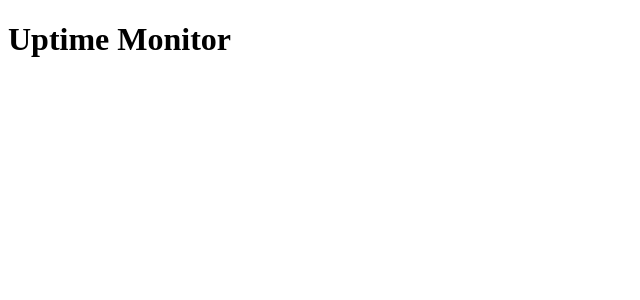
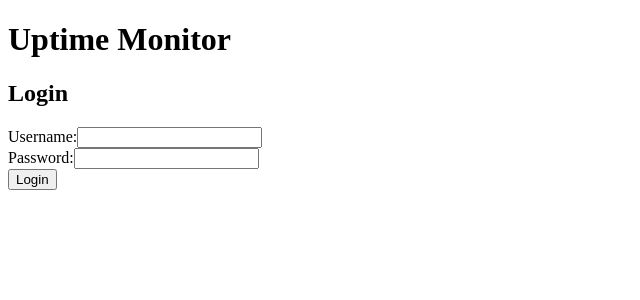
Before and after one commit to MatheusBarbosaSE/uptime-monitor-ui, a React (Vite) app: page / in a window 1280 px wide. Shown: the top 300 px of the page, without its empty margins (0-640 px from the left). Built offline with nearby package versions, Linux system fonts and the light colour scheme.

Commit message:
feat(ui): create basic Login component

```diff
--- a/src/App.tsx
+++ b/src/App.tsx
@@ -1,9 +1,13 @@
+import Login from './components/Login';
+
+
 function App() {
   return (
     <div>
       <h1>Uptime Monitor</h1>
+      <Login />
     </div>
-  )
+  );
 }
 
-export default App
+export default App;
--- /dev/null
+++ b/src/components/Login.tsx
@@ -0,0 +1,58 @@
+import { useState } from 'react';
+
+
+interface LoginForm {
+  username: string;
+  password: string;
+}
+
+const Login = () => {
+  const [formData, setFormData] = useState<LoginForm>({
+    username: '',
+    password: '',
+  });
+
+  const handleChange = (e: React.ChangeEvent<HTMLInputElement>) => {
+    const { name, value } = e.target;
+    setFormData((prevState) => ({
+      ...prevState,
+      [name]: value,
+    }));
+  };
+
+  const handleSubmit = (e: React.FormEvent) => {
+    e.preventDefault();
+    console.log('Form data to submit:', formData);
+  };
+
+  return (
+    <div>
+      <h2>Login</h2>
+      <form onSubmit={handleSubmit}>
+        <div>
+          <label htmlFor="username">Username:</label>
+          <input
+            type="text"
+            id="username"
+            name="username"
+            value={formData.username}
+            onChange={handleChange}
+          />
+        </div>
+        <div>
+          <label htmlFor="password">Password:</label>
+          <input
+            type="password"
+            id="password"
+            name="password"
+            value={formData.password}
+            onChange={handleChange}
+          />
+        </div>
+        <button type="submit">Login</button>
+      </form>
+    </div>
+  );
+};
+
+export default Login;
```
